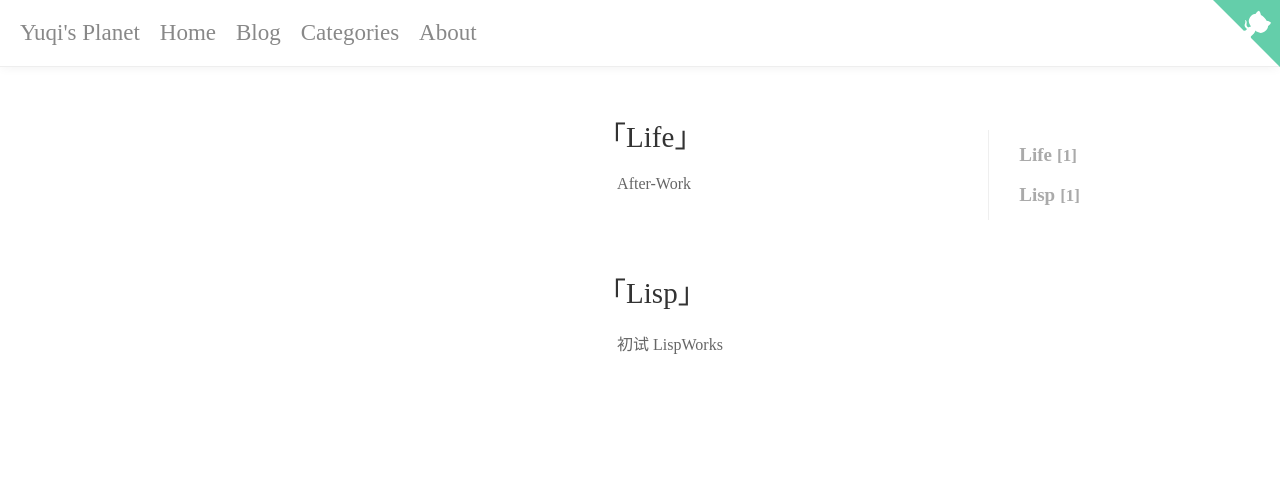
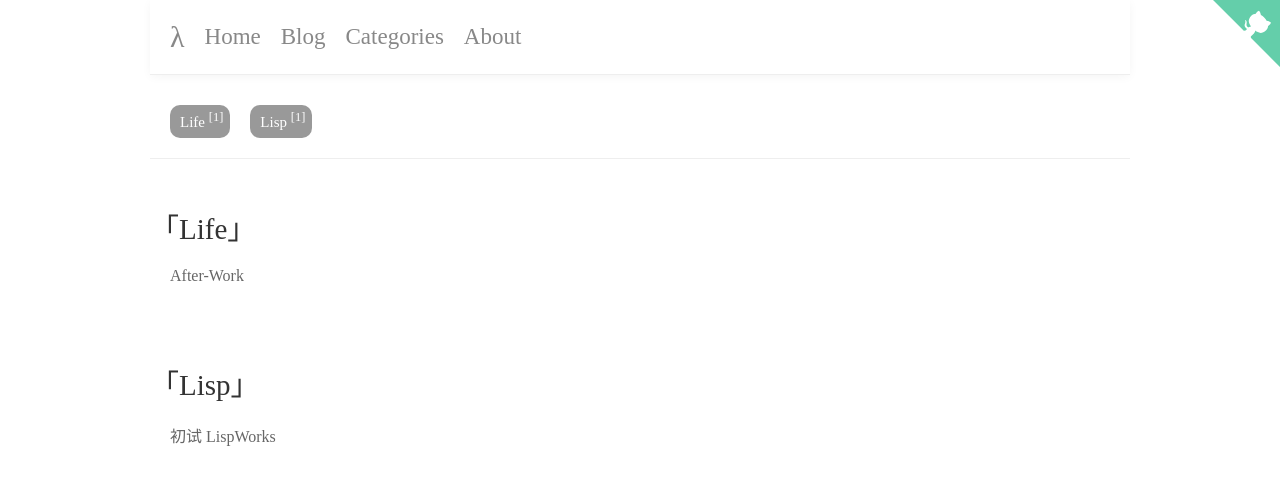
Before and after one commit to oneforalone/notes, a Jekyll site: the page built from category.html, in a window 1280 px wide. Shown: the top 485 px of the page. Built offline with Jekyll 4.4.1, drawn with Linux system fonts in a browser that asks for light colours.

Commit message:
make the whole page width as 980px

```diff
--- a/_includes/nav-bar.html
+++ b/_includes/nav-bar.html
@@ -1,6 +1,6 @@
 <div class="nav-bar">
   <div class="nav-bar-item nav-bar-logo">
-    <a href="{{ site.url }}/">Yuqi's Planet</a>
+    <a href="{{ site.url }}/">λ</a>
   </div>
   <div class="nav-bar-item">
     <a href="{{ site.url }}/">Home</a>
--- a/assets/nav-bar.css
+++ b/assets/nav-bar.css
@@ -1,10 +1,11 @@
 @charset utf-8;
 
 .nav-bar {
-    width: 100%;
     display: flex;
     flex-direction: row;
     align-items: center;
+
+    width: 980px;
 
     padding-top: 20px;
     padding-bottom: 20px;
@@ -25,6 +26,7 @@
 
 .nav-bar-logo {
     margin-left: 20px;
+    font-size: 30px;
 }
 
 .nav-bar-about {
@@ -40,5 +42,4 @@
     color: #73bc83;
 }
 
-
 .github-corner:hover .octo-arm{animation:octocat-wave 560ms ease-in-out}@keyframes octocat-wave{0%,100%{transform:rotate(0)}20%,60%{transform:rotate(-25deg)}40%,80%{transform:rotate(10deg)}}@media (max-width:500px){.github-corner:hover .octo-arm{animation:none}.github-corner .octo-arm{animation:octocat-wave 560ms ease-in-out}}
--- a/assets/post.css
+++ b/assets/post.css
@@ -4,16 +4,20 @@
   box-sizing: border-box;
   background-color: #FFF;
   border-radius: 5px;
-  width: 60%;
-  margin: 20px;
+  width: 980px;
+
   padding-top: 40px;
   padding-bottom: 40px;
   padding-left: 40px;
   padding-right: 40px;
+
+  border-left: 1px solid #ccc;
+  border-right: 1px solid #ccc;
 }
 
+
 .post-title {
-  color: #000;
+  color: #777;
   font-size: 29px;
   margin-bottom: 10px;
   text-align: center;
@@ -50,4 +54,5 @@
 
 .post-content {
     line-height: 29px;
+    color: #666;
 }
--- a/assets/style.css
+++ b/assets/style.css
@@ -4,7 +4,6 @@ html,
 body {
     margin: 0;
     padding: 0;
-    width: 100%;
     display: flex;
     flex-direction: column;
     align-items: center;
@@ -13,6 +12,12 @@ body {
     background-color: #FFF;
 
     justify-content: center;
+
+}
+
+body {
+    margin: 0 auto;
+    width: 980px;
 }
 
 h1, h2, h3, h4, h5, h6, h7, h8, h9, h10 {
@@ -26,7 +31,8 @@ a {
 
 ul {
   list-style-type: none;
-  margin: 0;
+  width: 100%;
+  margin: 0 auto;
   padding: 0;
 }
 
@@ -43,7 +49,8 @@ ul {
   justify-content: flex-end;
   color: #AAA;
   font-size: 11px;
-  margin-right: 20px
+  margin-left: 40px;
+  margin-right: 40px;
 }
 
 .post-item {
@@ -98,7 +105,6 @@ ul {
   display: flex;
   flex-direction: row;
   align-items: center;
-  flex: 1;
 }
 
 .tag-name {
@@ -129,7 +135,8 @@ a:hover {
 
 .archives-body {
   display: flex;
-  flex-direction: row;
+  width: 980px;
+  flex-direction: column;
 }
 
 .archives-container {
@@ -145,7 +152,6 @@ a:hover {
   margin-bottom: 20px;
   padding-top: 10px;
   padding-bottom: 10px;
-  padding-left: 40px;
 }
 
 .category-title {
@@ -169,36 +175,34 @@ a:hover {
   color: #73BC83;
 }
 
-.labels {
-  position: absolute;
-  top: 130px;
-  right: 200px;
-  border-left: 1px solid #EFEFEF;
-  padding-left: 20px;
-  font-weight: bold;
+.tag-box {
+  margin-top: 20px;
+  display: flex;
+  border-bottom: 1px solid #eee;
 }
 
-.labels-header {
-  display: none;
+.tag-box > ul {
+  display: flex;
+  flex-flow: column wrap;
+  list-style-type: none;
 }
 
-.labels-item {
-  display: flex;
-  flex-direction: row;
-  align-items: baseline;
+.tag-box .tag {
+  display: block;
+  border-radius: 10px;
+  margin-left: 20px;
   margin-top: 10px;
-  margin-bottom: 10px;
+  margin-bottom: 20px;
+  padding: 5px 7px 7px 10px;
+  background-color: #999;
 }
 
-.labels-item-name {
-  margin-left: 10px;
-  margin-right: 5px;
-  display: inline;
-  line-height: 30px;
-  font-size: 19px;
-  font-weight: bold;
+.tag-box a {
+  text-decoration: none;
+  font-size: 15px;
+  color: #fff;
 }
 
-.labels-item-counter {
-  font-size: 17px;
+.tag-box a:hover {
+  background-color: #333;
 }
--- a/category.html
+++ b/category.html
@@ -1,6 +1,19 @@
 ---
 ---
 <div class="archives-body">
+    <div class="tag-box">
+        {% for category in site.categories %}
+        {% capture category_name %}{{ category | first }}{% endcapture %}
+        <a class="tag"
+            href=" {{ site.url }}/category.html#{{ category_name }}">
+
+                {{ category_name }}
+
+                <sup>[{{ site.categories[category_name] | size }}]</sup>
+        </a>
+        {% endfor %}
+    </div>
+
     <div class="archives-container">
         {% for category in site.categories %}
         <div class="archive-group">
@@ -18,24 +31,4 @@
         </div>
         {% endfor %}
     </div>
-
-    <div class="labels">
-        <div class="labels-header">
-            [Tags]
-        </div>
-
-        {% for category in site.categories %}
-        {% capture category_name %}{{ category | first }}{% endcapture %}
-
-        <a class="labels-item"
-            href=" {{ site.url }}/category.html#{{ category_name }}">
-            <div class="labels-item-name">
-                {{ category_name }}
-            </div>
-            <div class="labels-item-counter">
-                [{{ site.categories[category_name] | size }}]
-            </div>
-        </a>
-        {% endfor %}
-    </div>
 </div>
```
Also changed, not shown: Gemfile.lock.
